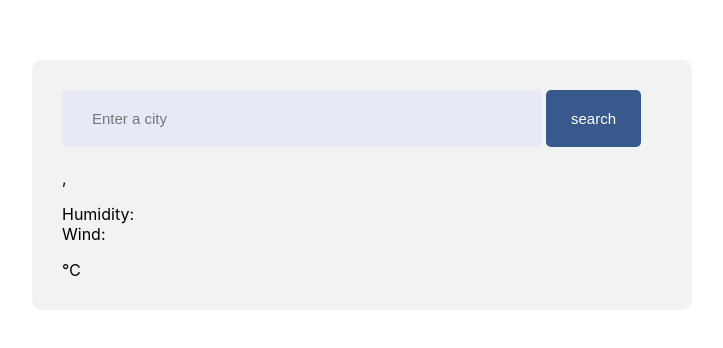
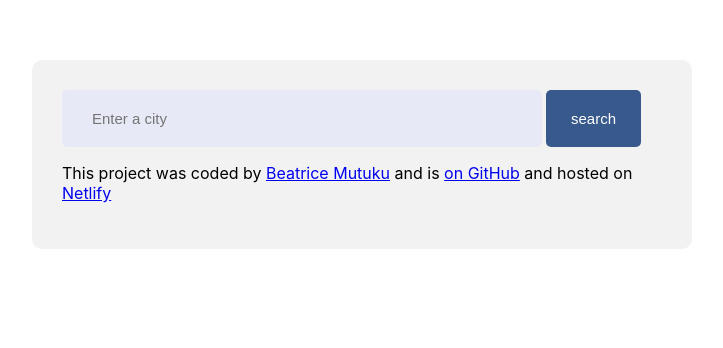
Before and after one commit to Beatricenzoa/weather-react, a React (Create React App) app: page / in a window 1280 px wide. Shown: the top 348 px of the page, without its empty margins (278-1001 px from the left). Built offline with nearby package versions, Linux system fonts and the light colour scheme.

Commit message:
imported axios and modified my search engine to fetch weather details from the weather API

```diff
--- a/package.json
+++ b/package.json
@@ -6,6 +6,7 @@
     "@testing-library/jest-dom": "^5.17.0",
     "@testing-library/react": "^13.4.0",
     "@testing-library/user-event": "^13.5.0",
+    "axios": "^1.7.2",
     "react": "^18.3.1",
     "react-dom": "^18.3.1",
     "react-scripts": "5.0.1",
--- a/src/App.css
+++ b/src/App.css
@@ -25,3 +25,34 @@ header {
   margin-left: 4px;
   font-size: 15px;
 }
+h1 {
+  font-size: 34px;
+  font-weight: 900;
+  margin-top: 40px;
+  color: #231c39;
+}
+#temperature-details {
+  display: flex;
+  justify-content: start;
+}
+#temperature {
+  font-size: 80px;
+  font-weight: bold;
+  margin-top: 0;
+  color: #231c39;
+}
+#unit {
+  color: #231c39;
+  font-weight: bold;
+  font-size: 26px;
+}
+
+.current-details {
+  display: flex;
+  justify-content: space-between;
+}
+.precipitation {
+  font-size: 20px;
+  margin-right: 25px;
+  opacity: 0.8;
+}
--- a/src/Search.js
+++ b/src/Search.js
@@ -1,18 +1,37 @@
 import React, { useState } from "react";
+import axios from "axios";
 import "./App.css";
 
 export default function Search(props) {
   let [city, setCity] = useState("");
+  let [weather, setWeather] = useState({});
+  let [searched, setSearched] = useState(false);
+
+  function displayWeather(response) {
+    setSearched(true);
+    setWeather({
+      temperature: Math.round(response.data.temperature.current),
+      humidity: response.data.temperature.humidity,
+      icon: response.data.condition.icon_url,
+      description: response.data.condition.description,
+      wind: response.data.wind.speed,
+    });
+    console.log(response.data);
+  }
 
   function handleSubmit(event) {
     event.preventDefault();
+    const key = "0f8t20affd39ebb0d8d3f0o83cf0b40f";
+    const apiUrl = `https://api.shecodes.io/weather/v1/current?query=${city}&key=${key}&units=metric`;
+
+    axios.get(apiUrl).then(displayWeather);
   }
 
   function handleChange(event) {
     setCity(event.target.value);
   }
 
-  let header = (
+  const header = (
     <form id="search-form" onSubmit={handleSubmit}>
       <input
         type="search"
@@ -24,35 +43,61 @@ export default function Search(props) {
       <input type="submit" value="search" id="search-button" />
     </form>
   );
-  let main = (
+  const main = (
     <main>
-      <div class="current-weather">
-        <div class="current-details">
       <h1 id="current-city">{city}</h1>
+      <div className="current-details">
+        <div className="current-weather">
+          <div className="precipitation">
+            <p>{weather.description}</p>
             <p>
-            <span id="current-date"></span>,<span id="description"></span>
-          </p>
-        </div>
-        <div class="precipitation">
-          <p>
-            Humidity: <strong id="humidity"></strong>
+              Humidity: <strong id="humidity">{weather.humidity}%</strong>
               <br />
-            Wind: <strong id="wind"></strong>
+              Wind: <strong id="wind">{weather.wind}km/h</strong>
             </p>
           </div>
         </div>
         <div id="temperature-details">
-        <div id="icon"></div>
-        <div id="temperature"></div>
+          <div id="icon">
+            <img src={weather.icon} alt="weather icon" />
+          </div>
+          <div id="temperature">{weather.temperature}</div>
           <div id="unit">℃</div>
         </div>
-      <div id="weather-forecast"></div>
+      </div>
     </main>
   );
+  const footer = (
+    <p>
+      This project was coded by{" "}
+      <a href="https://github.com/Beatricenzoa" target="_blank">
+        Beatrice Mutuku
+      </a>{" "}
+      and is{" "}
+      <a href="https://github.com/Beatricenzoa/weather-react" target="_blank">
+        on GitHub
+      </a>{" "}
+      and hosted on{" "}
+      <a href="#" target="_blank">
+        {" "}
+        Netlify
+      </a>
+    </p>
+  );
+  if (searched === true) {
     return (
       <div>
         {header}
         {main}
+        {footer}
+      </div>
+    );
+  } else {
+    return (
+      <div>
+        {header}
+        {footer}
       </div>
     );
   }
+}
```
Also changed, not shown: 1 other file (tests, documents, lock files or other folders). Lines whose indentation alone changed are shown as unchanged.
